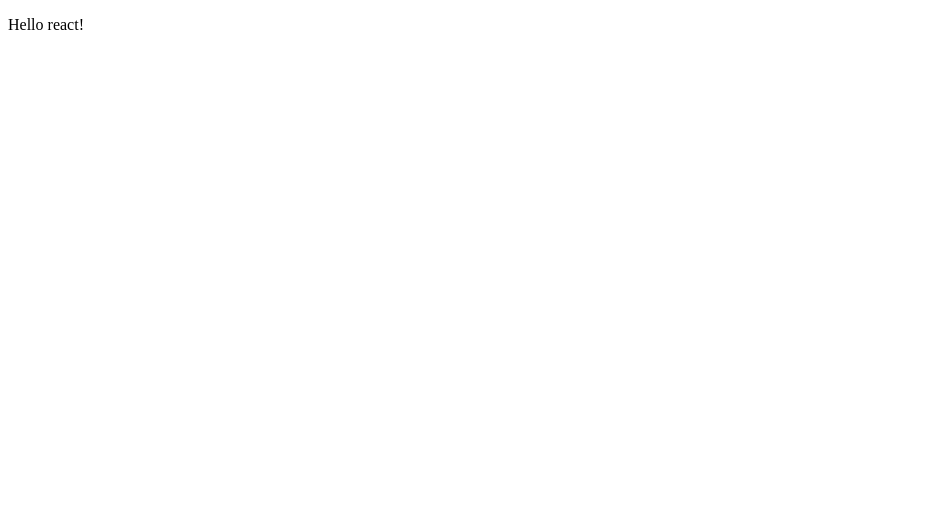
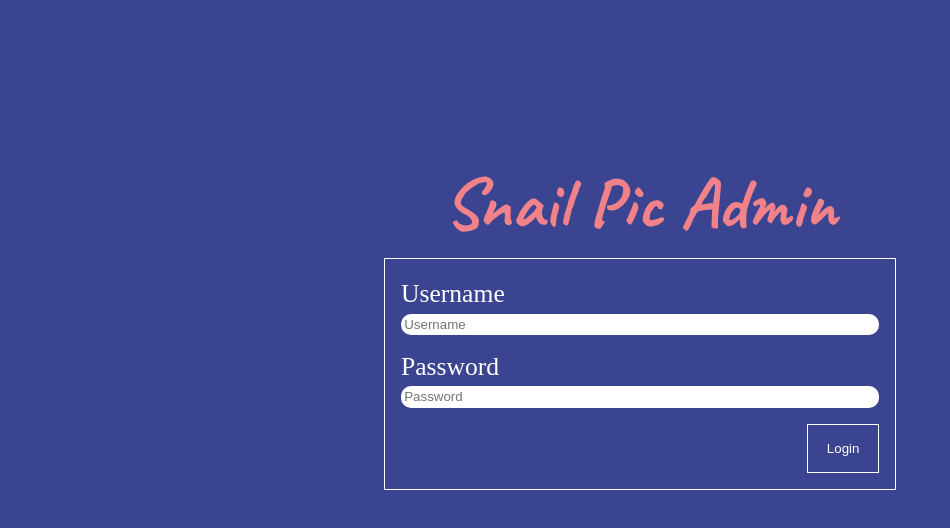
Before and after one commit to EnterOrion/snail-pic-admin, a React (Vite) app: page / in a window 1280 px wide. Shown: the top 528 px of the page, without its empty margins (0-950 px from the left). Built offline with nearby package versions, Linux system fonts and the light colour scheme.

Commit message:
Login page done

```diff
--- a/index.html
+++ b/index.html
@@ -4,7 +4,13 @@
     <meta charset="UTF-8" />
     <link rel="icon" type="image/svg+xml" href="/vite.svg" />
     <meta name="viewport" content="width=device-width, initial-scale=1.0" />
-    <title>Vite + React</title>
+    <link rel="preconnect" href="https://fonts.googleapis.com" />
+    <link rel="preconnect" href="https://fonts.gstatic.com" crossorigin />
+    <link
+      href="https://fonts.googleapis.com/css2?family=Caveat:wght@400;500;600;700&family=Space+Mono&display=swap"
+      rel="stylesheet"
+    />
+    <title>Snail Pic Admin</title>
   </head>
   <body>
     <div id="root"></div>
--- a/src/App.css
+++ b/src/App.css
@@ -1,6 +1,75 @@
+*,
+*::before,
+*::after {
+  box-sizing: border-box;
+  margin: 0;
+}
+
 #root {
-  max-width: 1280px;
-  margin: 0 auto;
-  padding: 2rem;
-  text-align: center;
+  height: 100%;
 }
+body,
+html {
+  height: 100%;
+  line-height: 1.5;
+  -webkit-font-smoothing: antialiased;
+}
+
+body {
+  background-color: hsl(234, 42%, 40%);
+  color: white;
+}
+
+form {
+  display: flex;
+  border: 1px solid white;
+  padding: 1rem;
+  flex-direction: column;
+  width: 40%;
+}
+
+label {
+  font-size: 1.6rem;
+}
+
+input {
+  border-style: none;
+  border-radius: 10px;
+  outline: none;
+  padding: 0.2rem;
+}
+
+#name {
+  margin-bottom: 0.8rem;
+}
+
+.form-button {
+  width: 15%;
+  margin-top: 1rem;
+  border: 1px solid white;
+  color: white;
+  background-color: transparent;
+  padding: 1rem;
+  cursor: pointer;
+  align-self: flex-end;
+}
+
+.form-button:hover {
+  color: hsl(356, 81%, 73%);
+}
+
+.login-heading {
+  font-family: "Caveat", cursive;
+  font-size: 4.5rem;
+  color: hsl(356, 81%, 73%);
+  font-weight: 700;
+}
+
+.login-page {
+  display: flex;
+  height: 100%;
+  justify-content: center;
+  align-items: center;
+  flex-direction: column;
+  padding-bottom: 10rem;
+}
--- a/src/App.jsx
+++ b/src/App.jsx
@@ -1,7 +1,10 @@
+import "./App.css";
+import Login from "./Login";
+
 function App() {
   return (
     <>
-      <p>Hello react!</p>
+      <Login />
     </>
   );
 }
--- /dev/null
+++ b/src/Login.jsx
@@ -0,0 +1,30 @@
+const Login = () => {
+  return (
+    <div className="login-page">
+      <h1 className="login-heading">Snail Pic Admin</h1>
+      <form>
+        <label htmlFor="name">Username</label>
+        <input
+          id="name"
+          type="text"
+          placeholder="Username"
+          name="name"
+          required
+        />
+        <label htmlFor="password">Password</label>
+        <input
+          id="password"
+          type="password"
+          placeholder="Password"
+          name="password"
+          required
+        />
+        <button className="form-button" type="submit">
+          Login
+        </button>
+      </form>
+    </div>
+  );
+};
+
+export default Login;
--- /dev/null
+++ b/src/UploadForm.jsx
@@ -0,0 +1,5 @@
+const uploadForm = () => {
+  return <></>;
+};
+
+export default uploadForm;
```
